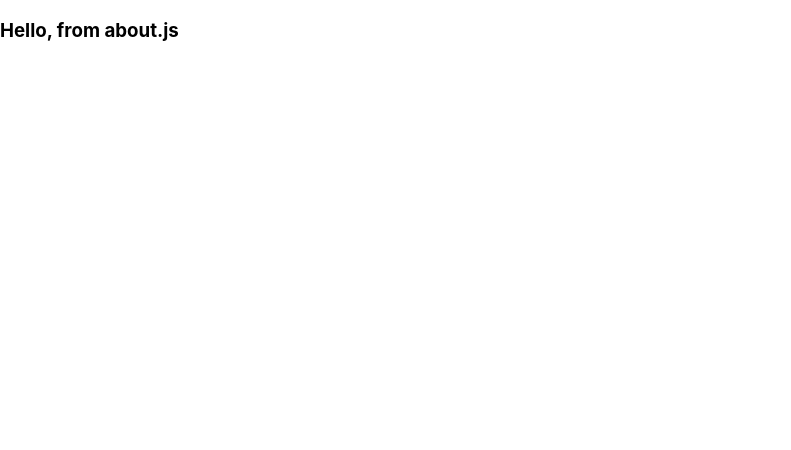
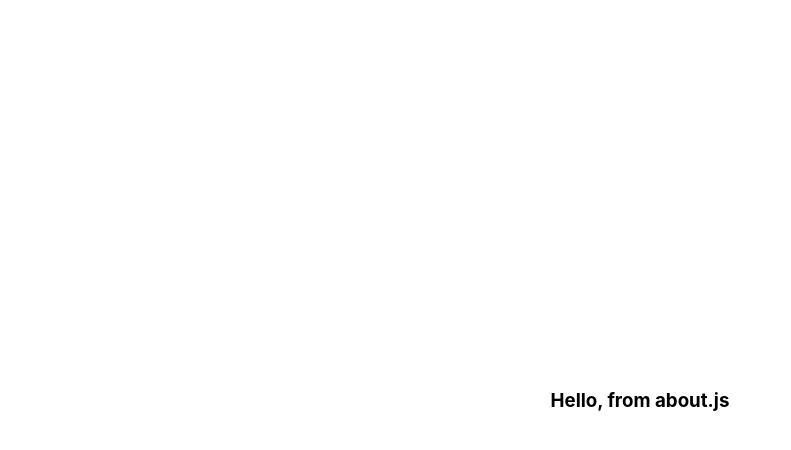
Before and after one commit to michaelpaulcuccia/nextjs_learning, a Next.js app in the folder nextie/: page /about in a window 1280 px wide. Shown: the top 450 px of the page, without its empty margins (0-791 px from the left). Built offline with nearby package versions, Linux system fonts and the light colour scheme.

Commit message:
layout...

```diff
--- /dev/null
+++ b/nextie/components/Layout.js
@@ -0,0 +1,14 @@
+import React from 'react';
+import styles from '../styles/Layout.module.css';
+
+const Layout = ({ children }) => {
+    return (
+        <div className={styles.container}>
+            <main className={styles.main}>
+                {children}
+            </main>
+        </div>
+    )
+}
+
+export default Layout
--- a/nextie/pages/_app.js
+++ b/nextie/pages/_app.js
@@ -1,7 +1,12 @@
+import Layout from '../components/Layout';
 import '../styles/globals.css'
 
 function MyApp({ Component, pageProps }) {
-  return <Component {...pageProps} />
+  return (
+    <Layout>
+      <Component {...pageProps} />
+    </Layout>
+  )
 }
 
 export default MyApp
--- a/nextie/pages/about.js
+++ b/nextie/pages/about.js
@@ -1,8 +1,12 @@
-import React from 'react'
+import React from 'react';
+import Head from 'next/head';
 
 const about = () => {
     return (
         <div>
+            <Head>
+                <title>About Head</title>
+            </Head>
             <h3>
                 Hello, from about.js
             </h3>
--- a/nextie/pages/index.js
+++ b/nextie/pages/index.js
@@ -4,6 +4,9 @@
   return (
     <div>
       <h3>
+        <Head>
+          <title>Head</title>
+        </Head>
         Hello, from index.js
       </h3>
     </div>
```
Also changed, not shown: nextie/styles/Layout.module.css (renamed from nextie/styles/Home.module.css).
